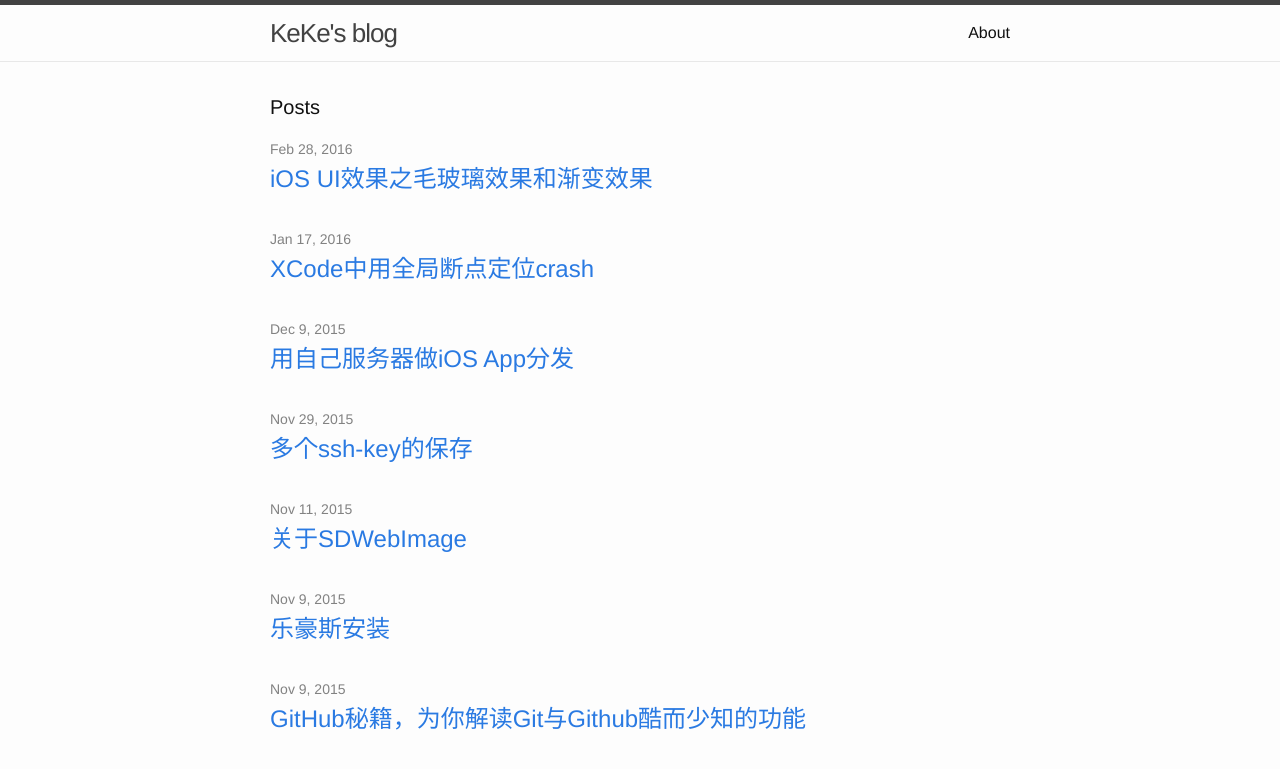
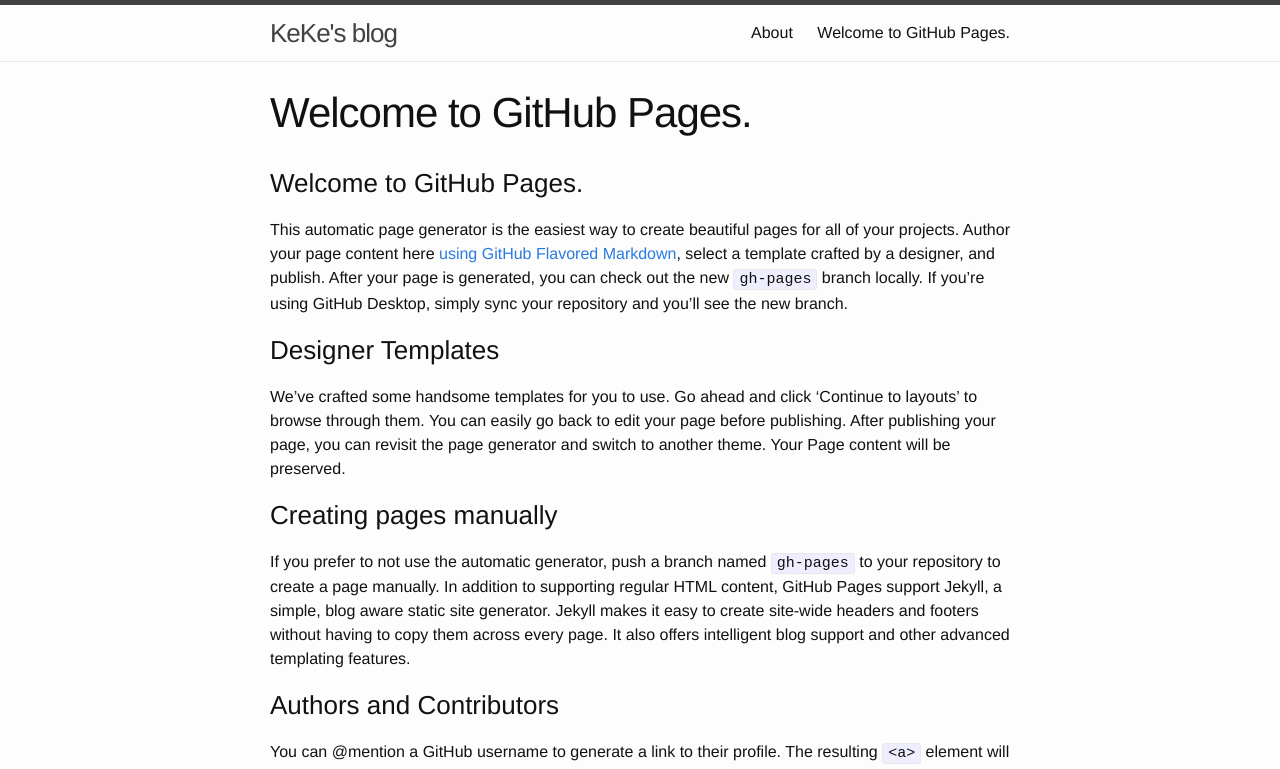
Before and after one commit to sxsdjkk/sxsdjkk.github.io, a Jekyll site: the page built from index.md, in a window 1280 px wide. Shown: the top 769 px of the page. Built offline with Jekyll 4.4.1, drawn with Linux system fonts in a browser that asks for light colours; our own code applies the rules of GitHub Pages for plain Markdown files; some of the changed text lies outside the part shown.

Commit message:
Set theme jekyll-theme-cayman and migrate Page Generator content

```diff
--- a/_config.yml
+++ b/_config.yml
@@ -19,3 +19,7 @@ github_username:  sxsdjkk
 
 # Build settings
 markdown: kramdown
+
+google_analytics:
+show_downloads: true
+theme: jekyll-theme-cayman
--- a/index.html
+++ /dev/null
@@ -1,18 +0,0 @@
----
-layout: default
----
-<div class="home">
-  <h1 class="page-heading">Posts</h1>
-  <ul class="post-list">
-    {% for post in site.posts %}
-      <li>
-        <span class="post-meta">{{ post.date | date: "%b %-d, %Y" }}</span>
-        <h2>
-          <a class="post-link" href="{{ post.url | prepend: site.baseurl }}">{{ post.title }}</a>
-        </h2>
-      </li>
-    {% endfor %}
-  </ul>
-  <p class="rss-subscribe">subscribe <a href="{{ "/feed.xml" | prepend: site.baseurl }}">via RSS</a></p>
-  <a target="_blank" href="http://wpa.qq.com/msgrd?uin=759528274&site=qq&menu=yes"><img border="0" src="http://wpa.qq.com/pa?p=2:759528274:51" alt="点击这里给我发消息" title="点击这里给我发消息"/></a>
-</div>
--- /dev/null
+++ b/index.md
@@ -0,0 +1,14 @@
+### Welcome to GitHub Pages.
+This automatic page generator is the easiest way to create beautiful pages for all of your projects. Author your page content here [using GitHub Flavored Markdown](https://guides.github.com/features/mastering-markdown/), select a template crafted by a designer, and publish. After your page is generated, you can check out the new `gh-pages` branch locally. If you’re using GitHub Desktop, simply sync your repository and you’ll see the new branch.
+
+### Designer Templates
+We’ve crafted some handsome templates for you to use. Go ahead and click 'Continue to layouts' to browse through them. You can easily go back to edit your page before publishing. After publishing your page, you can revisit the page generator and switch to another theme. Your Page content will be preserved.
+
+### Creating pages manually
+If you prefer to not use the automatic generator, push a branch named `gh-pages` to your repository to create a page manually. In addition to supporting regular HTML content, GitHub Pages support Jekyll, a simple, blog aware static site generator. Jekyll makes it easy to create site-wide headers and footers without having to copy them across every page. It also offers intelligent blog support and other advanced templating features.
+
+### Authors and Contributors
+You can @mention a GitHub username to generate a link to their profile. The resulting `<a>` element will link to the contributor’s GitHub Profile. For example: In 2007, Chris Wanstrath (@defunkt), PJ Hyett (@pjhyett), and Tom Preston-Werner (@mojombo) founded GitHub.
+
+### Support or Contact
+Having trouble with Pages? Check out our [documentation](https://help.github.com/pages) or [contact support](https://github.com/contact) and we’ll help you sort it out.
```
Also changed, not shown: params.json (deleted, +0 -1 lines).
